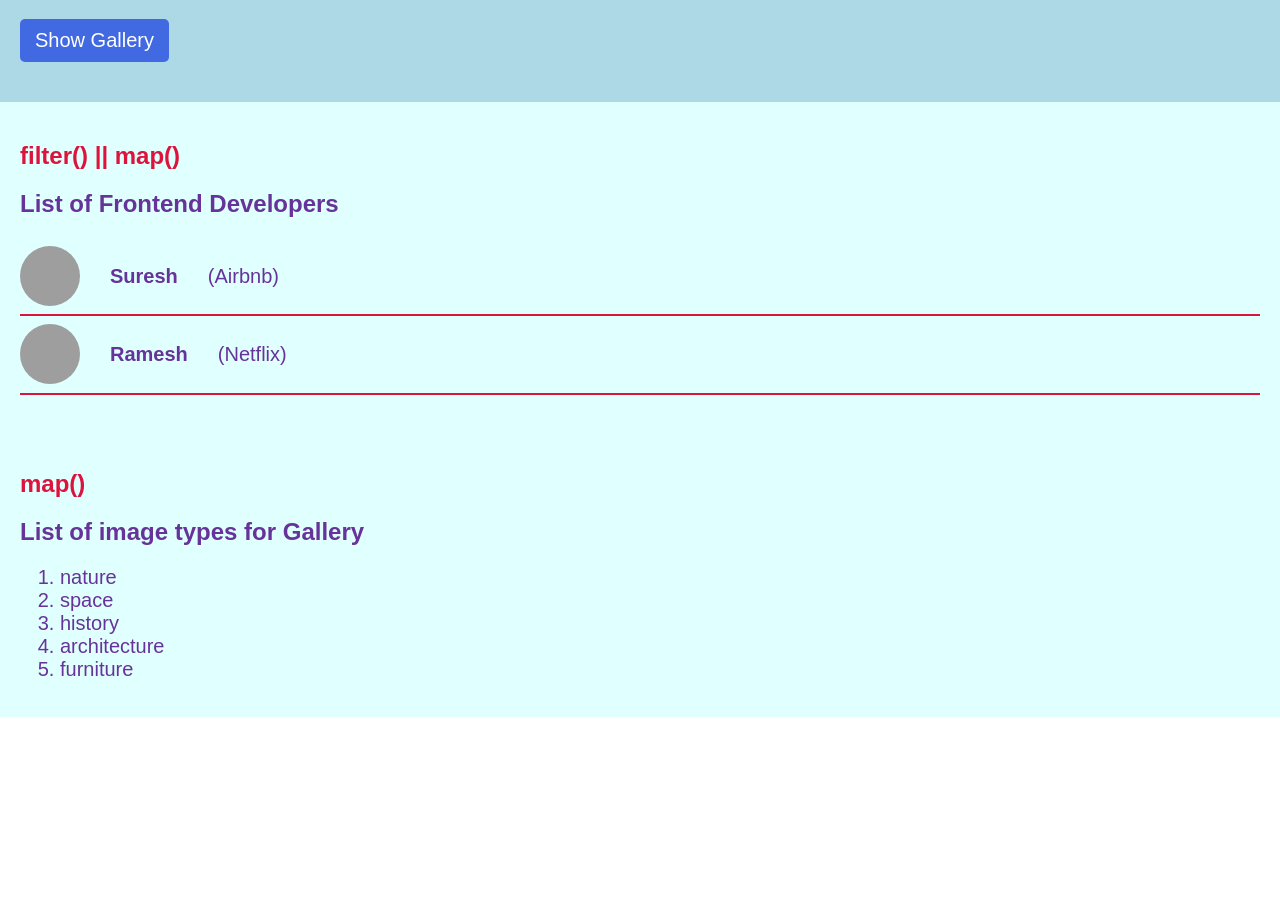
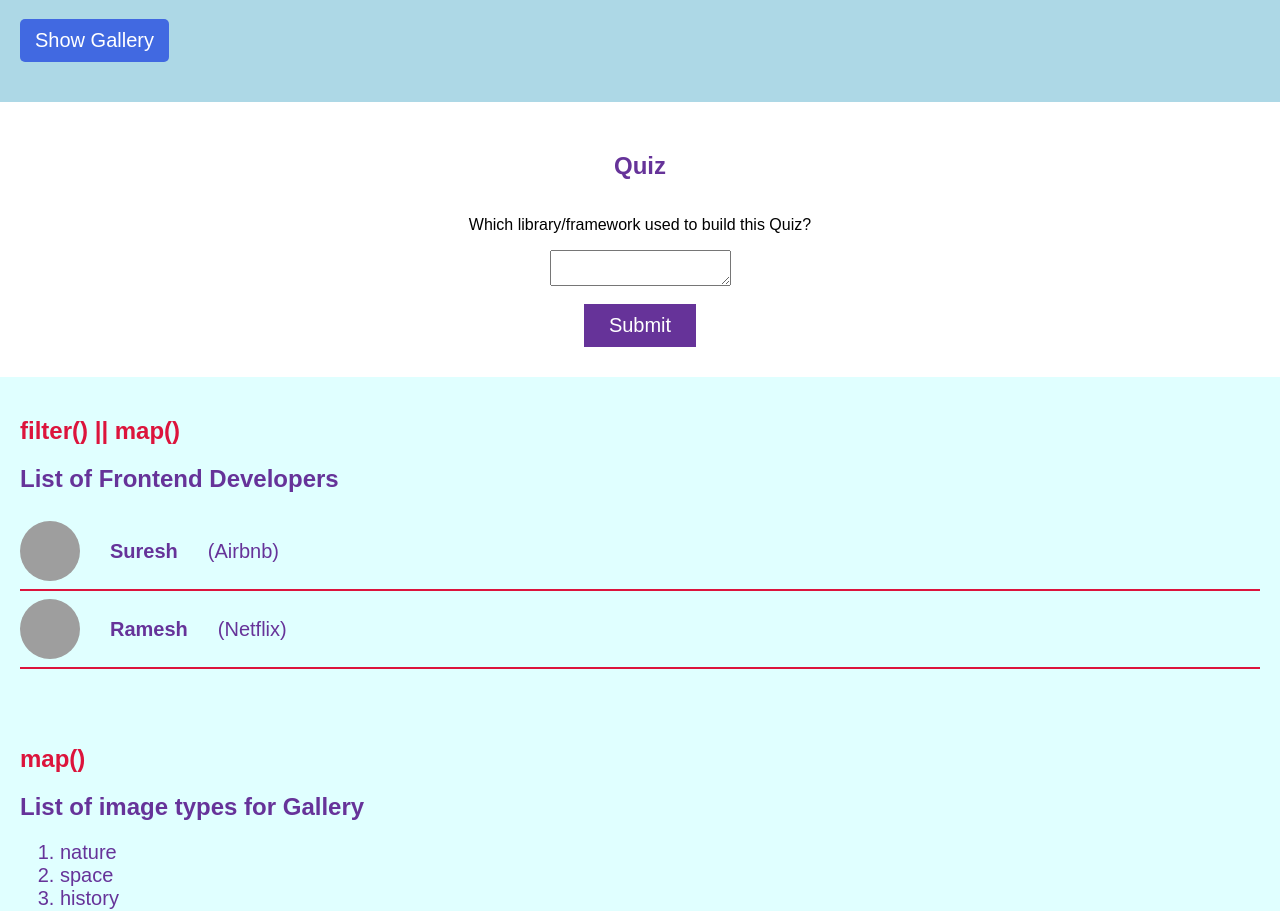
Before and after one commit to parveen232/random-reactjs, a React (Vite) app: page / in a window 1280 px wide. Shown: the part 880-1791 px from the top of the page. Before the commit the page ends 1597 px from the top, so only its background shows below. Built offline with nearby package versions, Linux system fonts and the light colour scheme; grey boxes are pictures that could not be loaded.

Commit message:
add Quiz

```diff
--- a/src/App.jsx
+++ b/src/App.jsx
@@ -1,6 +1,7 @@
 import Carousel from "./Components/Carousel";
 import CurrentDate from "./Components/CurrentDate";
 import FilterList from "./Components/FilterList";
+import Quiz from "./Components/Quiz";
 import Gallery from "./Components/Gallery/Gallery";
 import List from "./Components/List";
 
@@ -13,6 +14,7 @@ export default function App() {
       <CurrentDate />
       <Carousel />
       <Gallery size={7} type={type} />
+      <Quiz />
       <FilterList />
       <List type={type} />
     </div>
--- /dev/null
+++ b/src/Components/Quiz.jsx
@@ -0,0 +1,62 @@
+import { useState } from "react";
+
+export default function Quiz() {
+  const [answer, setAnswer] = useState("");
+  const [error, setError] = useState(null);
+  const [status, setStatus] = useState("typing");
+
+  if (status === "success") {
+    return <h1>That&#39;s right!</h1>;
+  }
+
+  async function handleSubmit(e) {
+    e.preventDefault();
+    setStatus("submitting");
+    try {
+      await submitForm(answer);
+      setStatus("success");
+    } catch (err) {
+      setStatus("typing");
+      setError(err);
+    }
+  }
+
+  function handleTextareaChange(e) {
+    setAnswer(e.target.value);
+  }
+
+  return (
+    <div className="quiz-container">
+      <h2>Quiz</h2>
+      <p>Which library/framework used to build this Quiz?</p>
+      <form onSubmit={handleSubmit}>
+        <textarea
+          value={answer}
+          onChange={handleTextareaChange}
+          disabled={status === "submitting"}
+        />
+        <br />
+        <button
+          disabled={answer.length === 0 || status === "submitting"}
+          className="q-btn"
+        >
+          Submit
+        </button>
+        {error !== null && <p className="error">{error.message}</p>}
+      </form>
+    </div>
+  );
+}
+
+function submitForm(answer) {
+  return new Promise((resolve, reject) => {
+    setTimeout(() => {
+      let shouldError = answer.toLowerCase() !== "react";
+      if (shouldError) {
+        reject(new Error("Wrong answer. Try, again!"));
+      } else {
+        resolve();
+      }
+    }, 1000);
+  });
+}
--- a/src/styles.css
+++ b/src/styles.css
@@ -132,6 +132,31 @@ h2 {
   object-fit: contain;
 }
 
+.quiz-container {
+  display: flex;
+  flex-direction: column;
+  align-items: center;
+  margin: 30px 0 30px;
+}
+
+.quiz-container form {
+  display: flex;
+  flex-direction: column;
+  align-items: center;
+}
+
+.q-btn {
+  background-color: rebeccapurple;
+  color: #fff;
+  padding: 10px 25px;
+  font-size: 20px;
+  border: none;
+}
+
+.error {
+  color: red;
+}
+
 button {
   cursor: pointer;
 }
```
